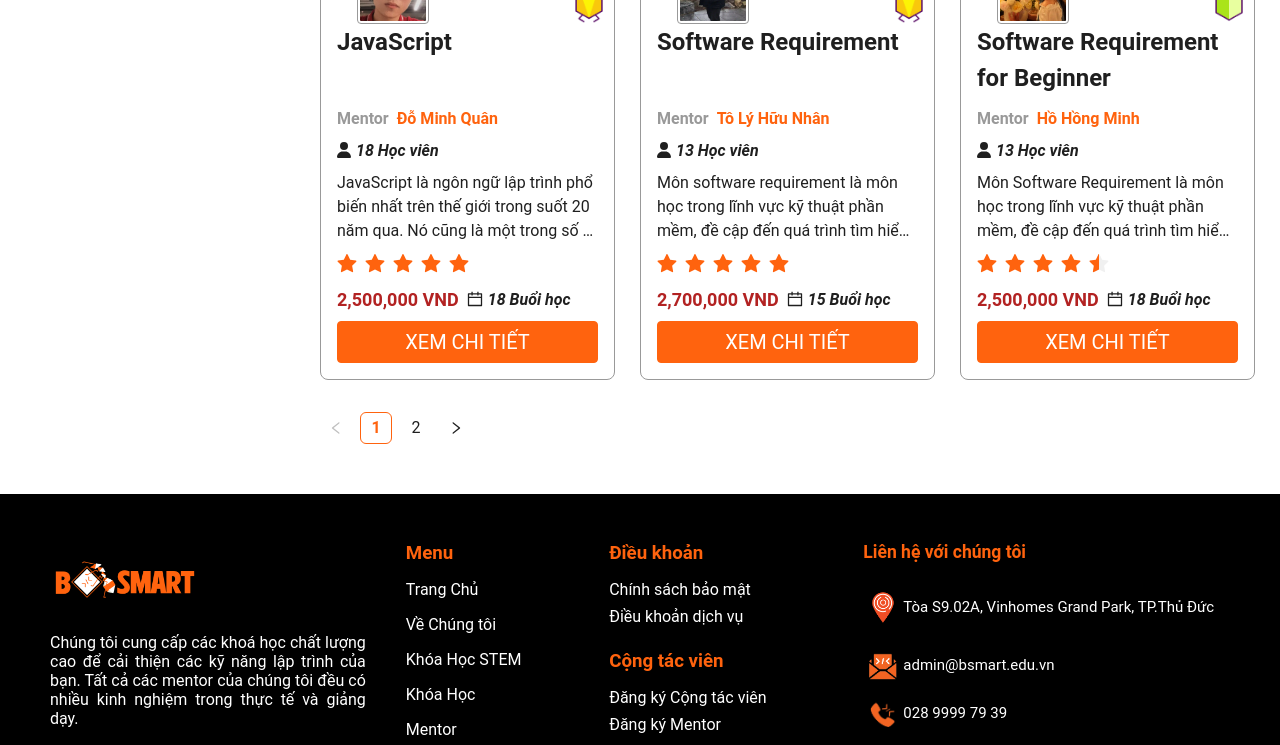
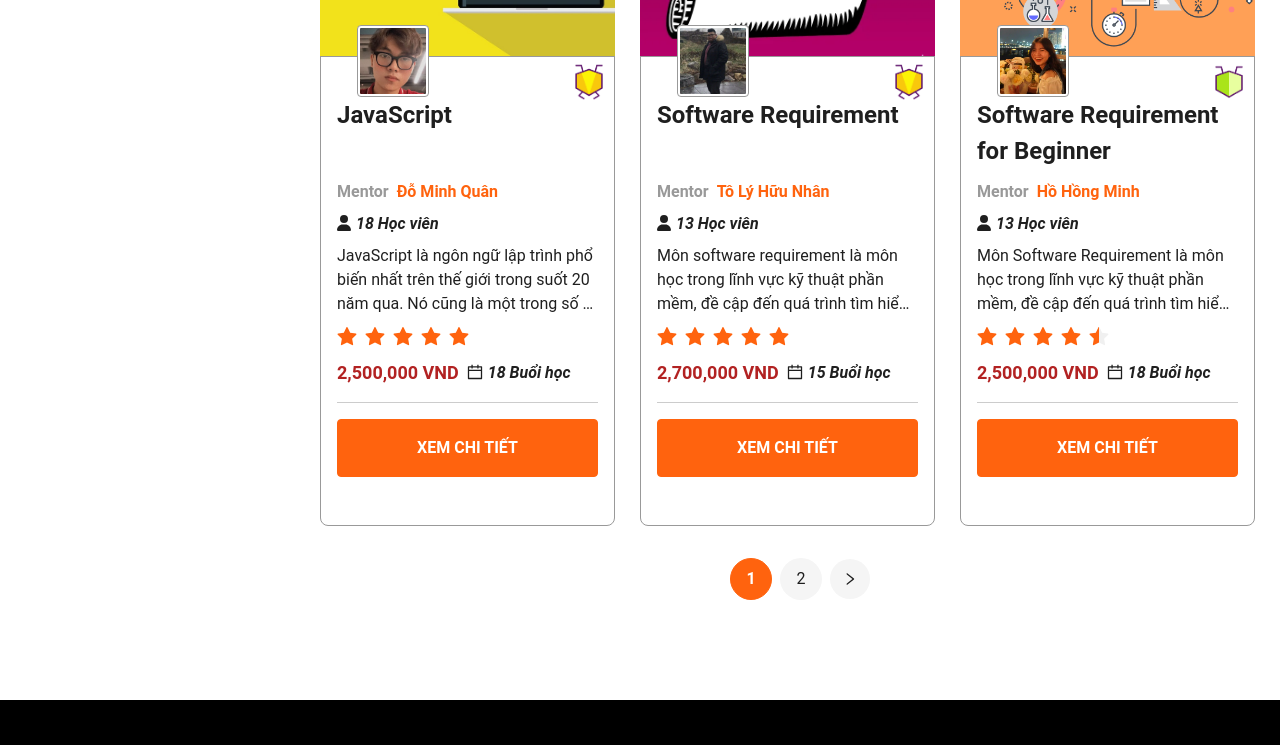
Before and after one commit to Dathvgl/react-bsmart-edu-vn, a React (Vite) app: page /course in a window 1280 px wide. Shown: the part 1447-2192 px from the top of the page. Built offline with nearby package versions, Linux system fonts and the light colour scheme.

Commit message:
update course list page

```diff
--- a/src/components/Card.tsx
+++ b/src/components/Card.tsx
@@ -1,12 +1,26 @@
 import { CalendarOutlined } from "@ant-design/icons";
 import { faUser } from "@fortawesome/free-solid-svg-icons";
 import { FontAwesomeIcon } from "@fortawesome/react-fontawesome";
-import { Card, Image, Rate, Space } from "antd";
+import { Card, Divider, Image, Rate, Space } from "antd";
 import { Link } from "react-router-dom";
 import { CourseType, levels, mentors } from "~/demo";
 import { ButtonLink } from "./Button";
 
-export function CardBase({ item }: { item: CourseType }) {
+type CardBaseProps = {
+  item: CourseType;
+  levelCourseClassName?: string;
+  btnLinkDivider?: boolean;
+  btnLinkDividerClassName?: string;
+  btnLinkClassName?: string;
+};
+
+export function CardBase({
+  item,
+  levelCourseClassName,
+  btnLinkDivider,
+  btnLinkDividerClassName,
+  btnLinkClassName,
+}: CardBaseProps) {
   const mentor = mentors.find((x) => x.id == item.mentor);
   const level = levels.find((x) => x.id == item.level);
 
@@ -32,6 +46,7 @@ export function CardBase({ item }: { item: CourseType }) {
         width={72}
         height={72}
       />
+      <div className={levelCourseClassName}>
         <Image
           className="level-course object-cover"
           src={level?.thumbnail}
@@ -40,6 +55,7 @@ export function CardBase({ item }: { item: CourseType }) {
           width={50}
           height={50}
         />
+      </div>
       <Space size="small" direction="vertical">
         <h5 className="line-clamp-2 h-[75px]">{item.name}</h5>
         <Link to="/" className="flex-sc gap-2 font-bold">
@@ -66,8 +82,12 @@ export function CardBase({ item }: { item: CourseType }) {
             <i className="ml-[5px] font-bold">{item.lesson} Buổi học</i>
           </span>
         </Space>
+        {btnLinkDivider && <Divider className={btnLinkDividerClassName} />}
         <ButtonLink
-          className="w-full block text-center !py-[5px] text-[20px] hover:!bg-[#ff630e] hover:!text-white hover:opacity-80 !font-normal"
+          className={
+            btnLinkClassName ??
+            "w-full block text-center !py-[5px] text-[20px] hover:!bg-[#ff630e] hover:!text-white hover:opacity-80 !font-normal"
+          }
           path={`/course/${item.id}`}
         >
           XEM CHI TIẾT
--- a/src/pages/course/courseList/CourseListPage.tsx
+++ b/src/pages/course/courseList/CourseListPage.tsx
@@ -130,7 +130,7 @@ export default function CourseListPage() {
               </Form.Item>
             </Form>
           </Col>
-          <Col md={18}>
+          <Col className="mb-[50px]" md={18}>
             <Space size="middle" className="w-full" direction="vertical">
               <Flex
                 className="pr-[25px] max-sm:px-4 max-sm:flex-col max-sm:items-start"
@@ -159,11 +159,18 @@ export default function CourseListPage() {
                 dataSource={data.slice((page - 1) * pageSize, page * pageSize)}
                 renderItem={(item) => (
                   <List.Item>
-                    <CardBase item={item} />
+                    <CardBase
+                      item={item}
+                      levelCourseClassName="[&>div]:!top-[30%]"
+                      btnLinkDivider
+                      btnLinkDividerClassName="mt-2 mb-2 border-black/20"
+                      btnLinkClassName="w-full block text-center !p-4 text-[16px] mb-8 !font-bold"
+                    />
                   </List.Item>
                 )}
               />
               <Pagination
+                className="antd-pagination flex-cc"
                 current={page}
                 onChange={setPage}
                 pageSize={pageSize}
--- a/src/pages/course/courseList/index.css
+++ b/src/pages/course/courseList/index.css
@@ -33,3 +33,43 @@
 .ant-input-number-handler-wrap {
   @apply invisible;
 }
+
+.antd-pagination {
+  @apply [&_.ant-pagination-item]:rounded-full;
+  @apply [&_.ant-pagination-item]:h-fit;
+  @apply [&_.ant-pagination-item_a]:w-10;
+  @apply [&_.ant-pagination-item_a]:h-10;
+  @apply [&_.ant-pagination-item_a]:px-0;
+  @apply [&_.ant-pagination-item_a]:flex;
+  @apply [&_.ant-pagination-item_a]:justify-center;
+  @apply [&_.ant-pagination-item_a]:items-center;
+  @apply [&_.ant-pagination-item]:bg-[#f5f5f5];
+  @apply [&_.ant-pagination-item-active_a]:text-white;
+  @apply [&_.ant-pagination-item-active]:bg-[#ff630e];
+  @apply hover:[&_.ant-pagination-item]:rounded-full;
+  @apply hover:[&_.ant-pagination-item_a]:text-white;
+  @apply hover:[&_.ant-pagination-item]:!bg-[#ff630e];
+}
+
+.antd-pagination:has(
+    .ant-pagination-item:nth-child(2).ant-pagination-item-active
+  ) {
+  @apply [&_.ant-pagination-prev]:hidden;
+}
+
+.antd-pagination:has(
+    .ant-pagination-item:nth-last-child(2).ant-pagination-item-active
+  ) {
+  @apply [&_.ant-pagination-next]:hidden;
+}
+
+.ant-pagination-prev,
+.ant-pagination-next {
+  @apply !h-fit;
+}
+
+.ant-pagination-prev button,
+.ant-pagination-next button {
+  @apply !bg-[#f5f5f5] !rounded-full !w-10 !h-10;
+  @apply hover:!bg-[#ff630e] hover:!text-white;
+}
```
Lines whose indentation alone changed are shown as unchanged.
